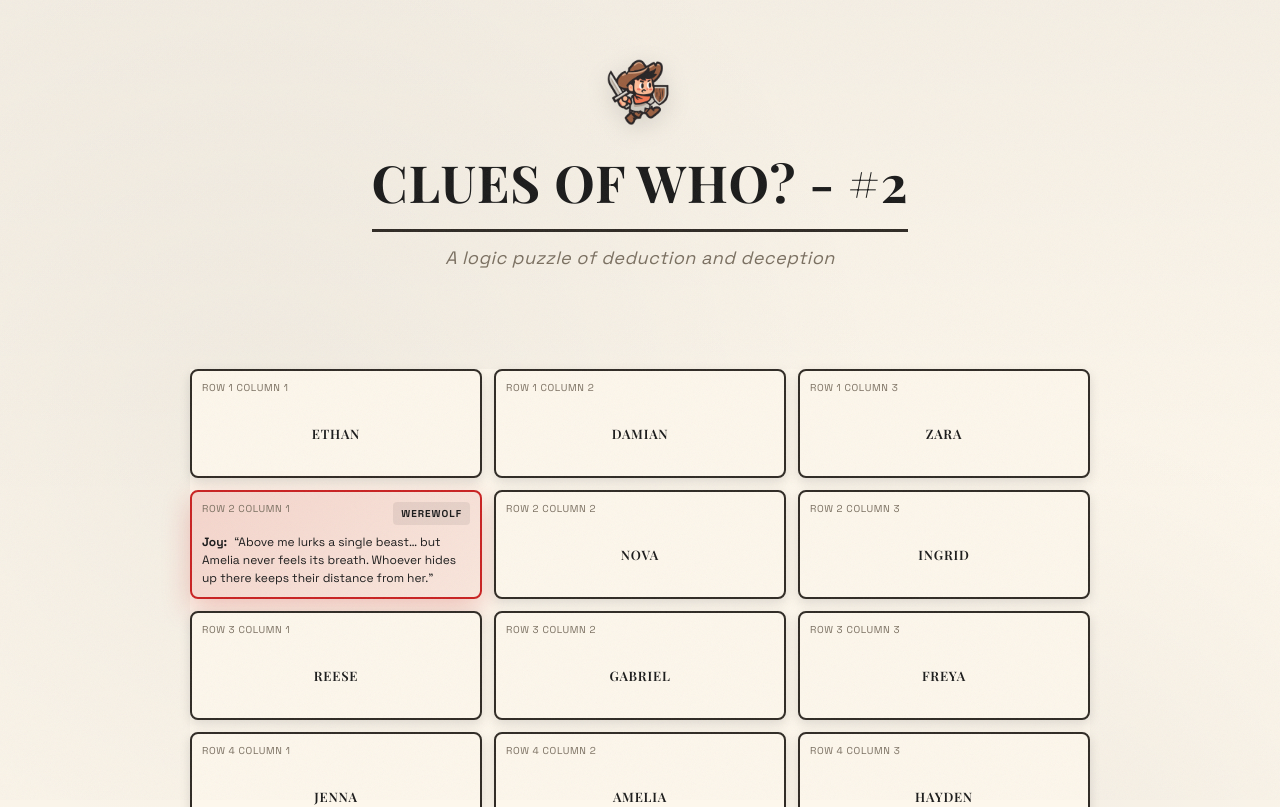
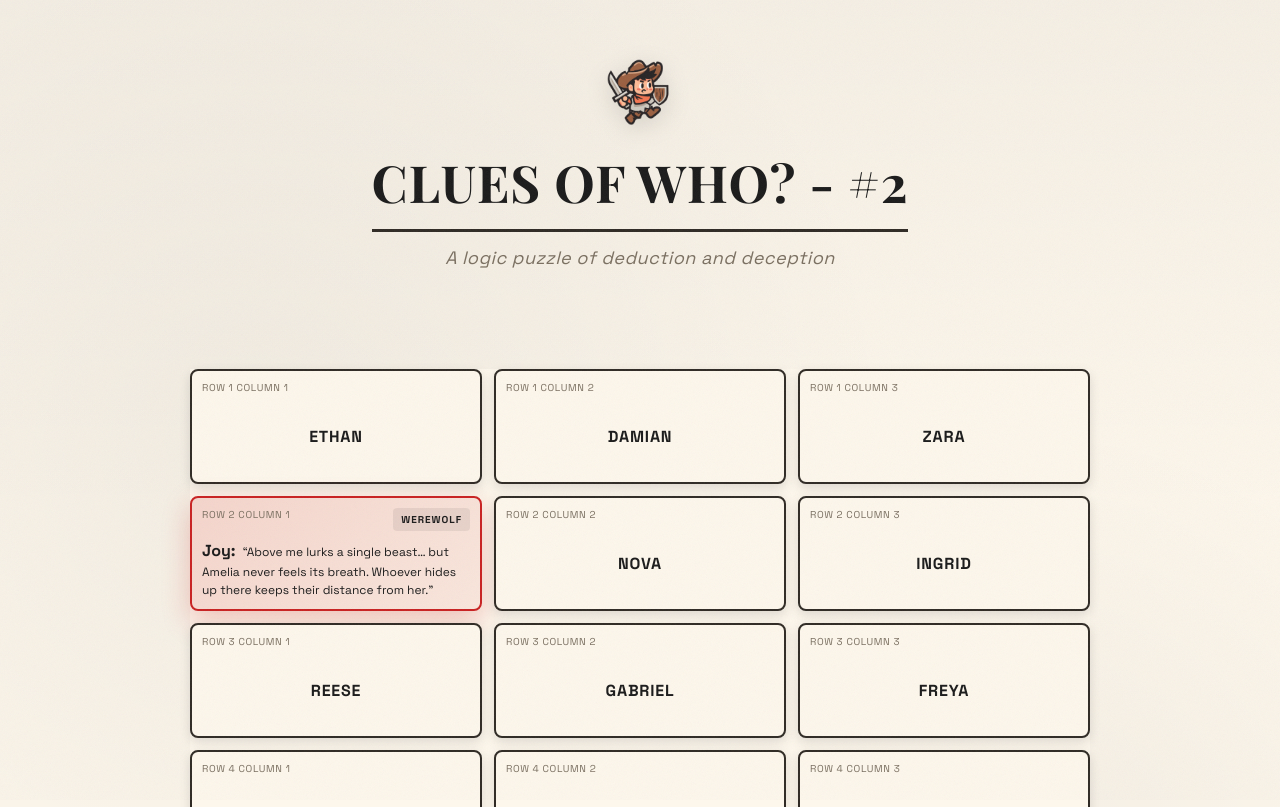
Before and after one commit to soasme/A-DIG, a Next.js app: page / in a window 1280 px wide. Shown: the top 807 px of the page. Built offline with nearby package versions, Linux system fonts and the light colour scheme.

Commit message:
size up the name.

```diff
--- a/app/components/WerewolfGame.css
+++ b/app/components/WerewolfGame.css
@@ -216,9 +216,8 @@
 }
 
 .name {
-  font-family: 'Playfair Display', serif;
-  font-size: 16px;
-  font-weight: 600;
+  font-size: 32px;
+  font-weight: 800;
   letter-spacing: 0.8px;
   text-transform: uppercase;
   margin-bottom: 2px;
@@ -285,6 +284,7 @@
 .name-inline {
   font-weight: 700;
   margin-right: 4px;
+  font-size: 16px;
 }
 
 .progress {
@@ -793,7 +793,7 @@
   }
 
   .name {
-    font-size: 13px;
+    font-size: 16px;
   }
 }
 
```
